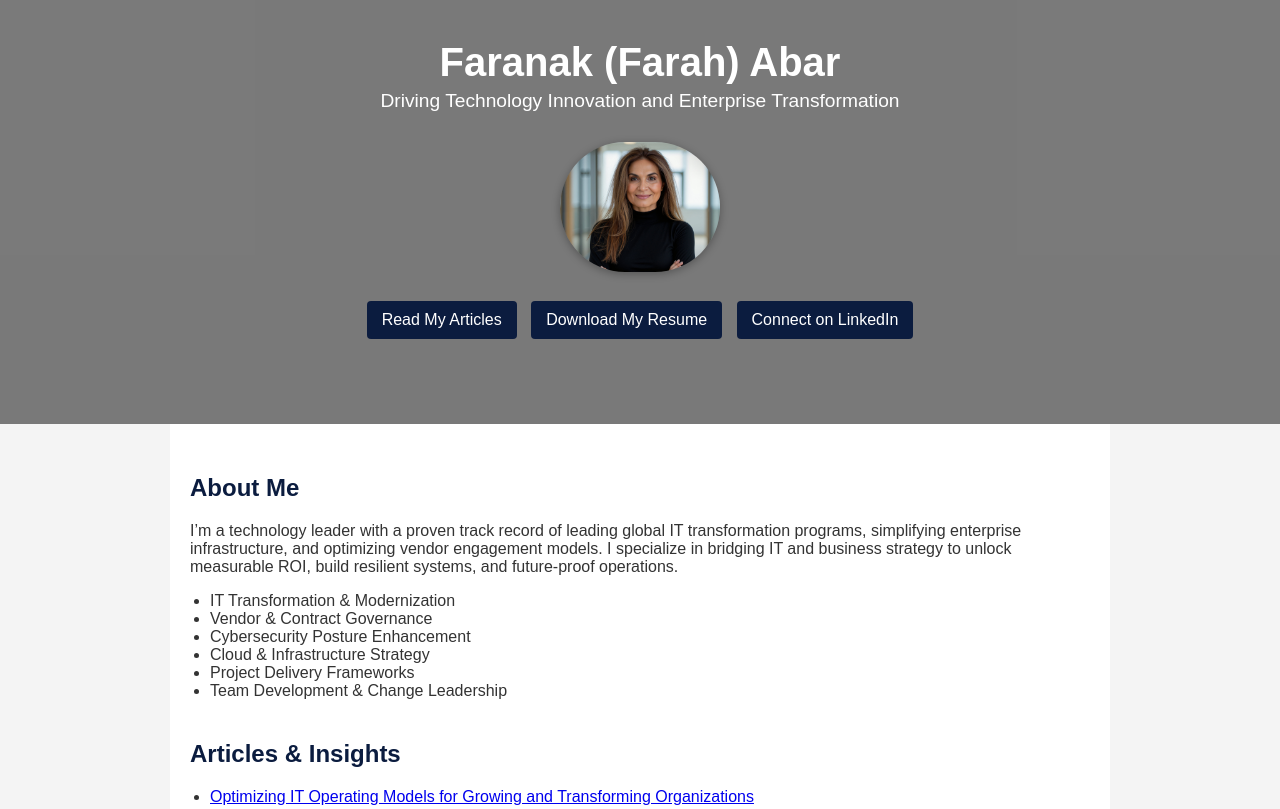
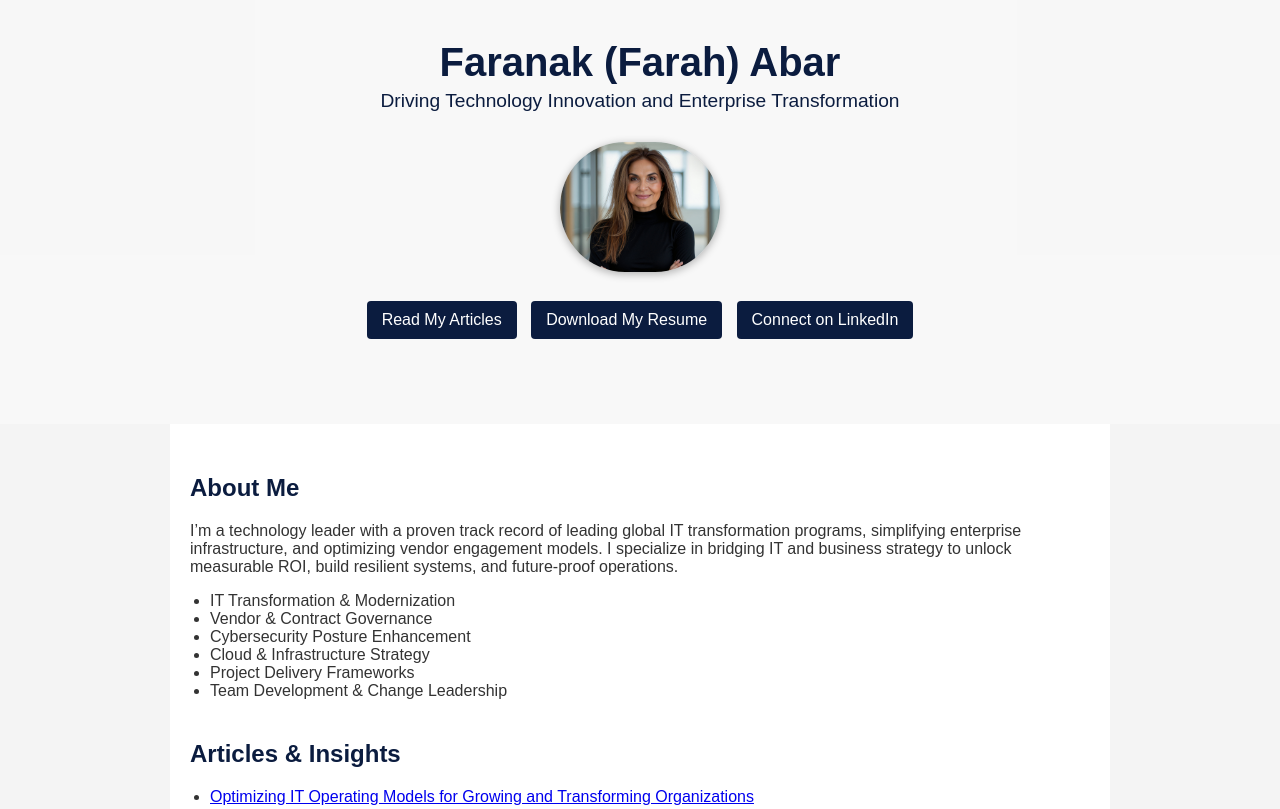
Before and after one commit to faranakabar/faranakabar.github.io, a plain HTML site: page index.html in a window 1280 px wide. Shown: the top 809 px of the page. Drawn offline with Linux system fonts and the light colour scheme.

Commit message:
Update index.html

```diff
--- a/index.html
+++ b/index.html
@@ -26,7 +26,7 @@
       content: "";
       position: absolute;
       inset: 0;
-      background: rgba(0, 0, 0, 0.5);
+      background: rgba(255, 255, 255, 0.3); /* lighter overlay */
     }
 
     .header-content {
@@ -38,11 +38,13 @@
       font-size: 2.5em;
       margin-top: 10px;
       margin-bottom: 5px;
+      color: #0b1c3f;
     }
 
     .header-content p {
       font-size: 1.2em;
       margin-top: 0;
+      color: #0b1c3f;
     }
 
     .profile-pic {
```
